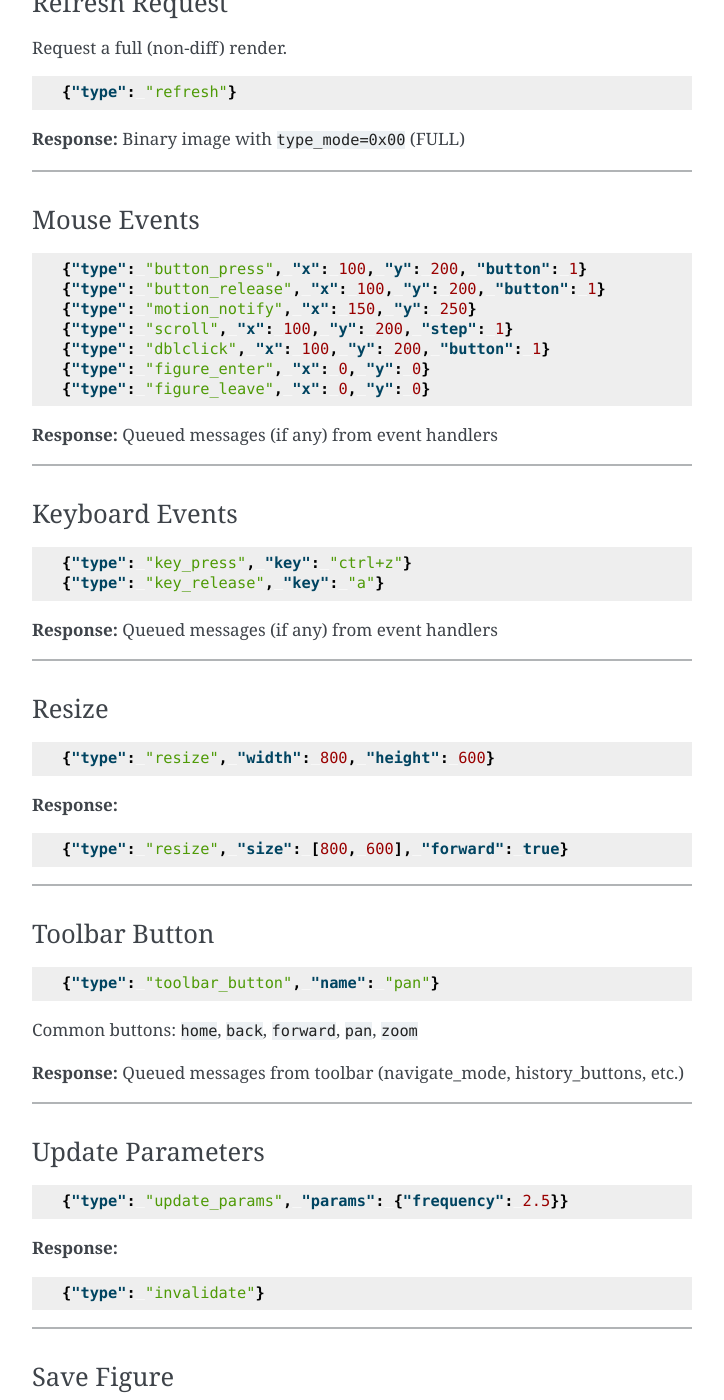
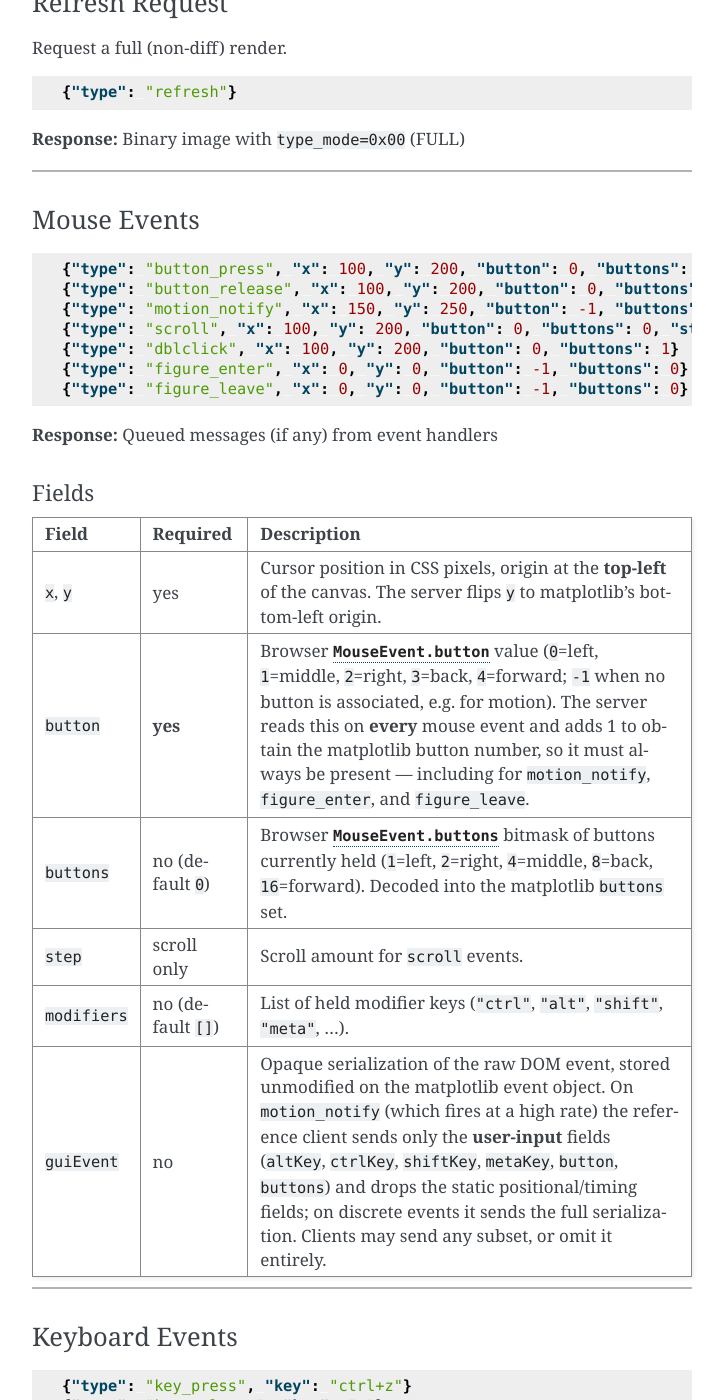
Before and after one commit to tacaswell/matplotlib-fastapi, a Sphinx documentation site: the page built from docs/source/websocket-protocol.md, in a window 1280 px wide and 1400 px high, scrolled down 4698 px. Shown: the whole window, without its empty margins (388-1112 px from the left). Built offline with Sphinx 7.4.7, drawn with Linux system fonts in a browser that asks for light colours.

Commit message:
DOC,PERF: document mouse-event fields and trim motion payload
- B6: document that 'button' is required on every mouse event, since the
  server reads event['button'] unconditionally (motion, enter, and leave
  included).  Add a field table covering x/y, button, buttons, step,
  modifiers, and guiEvent with their required/optional status, and update
  the examples to include the button/buttons fields the client sends.
- P4: on high-frequency motion_notify events, send only the user-input
  guiEvent fields (altKey, ctrlKey, shiftKey, metaKey, button, buttons)
  and drop the static positional/timing fields; discrete events
  (press/release/click/scroll/enter/leave) still carry the full
  serialization.  The server reads guiEvent via .get(), so a trimmed (or
  absent) payload is safe.

js-typecheck/js-build pass, js-lint clean (one pre-existing warning),
Python suite green.

done with claude-opus-4-8 (model)

````diff
--- a/docs/source/websocket-protocol.md
+++ b/docs/source/websocket-protocol.md
@@ -236,16 +236,27 @@
 ### Mouse Events
 
 ```json
-{"type": "button_press", "x": 100, "y": 200, "button": 1}
-{"type": "button_release", "x": 100, "y": 200, "button": 1}
-{"type": "motion_notify", "x": 150, "y": 250}
-{"type": "scroll", "x": 100, "y": 200, "step": 1}
-{"type": "dblclick", "x": 100, "y": 200, "button": 1}
-{"type": "figure_enter", "x": 0, "y": 0}
-{"type": "figure_leave", "x": 0, "y": 0}
+{"type": "button_press", "x": 100, "y": 200, "button": 0, "buttons": 1}
+{"type": "button_release", "x": 100, "y": 200, "button": 0, "buttons": 0}
+{"type": "motion_notify", "x": 150, "y": 250, "button": -1, "buttons": 0}
+{"type": "scroll", "x": 100, "y": 200, "button": 0, "buttons": 0, "step": 1}
+{"type": "dblclick", "x": 100, "y": 200, "button": 0, "buttons": 1}
+{"type": "figure_enter", "x": 0, "y": 0, "button": -1, "buttons": 0}
+{"type": "figure_leave", "x": 0, "y": 0, "button": -1, "buttons": 0}
 ```
 
 **Response:** Queued messages (if any) from event handlers
+
+#### Fields
+
+| Field | Required | Description |
+|-------|----------|-------------|
+| `x`, `y` | yes | Cursor position in CSS pixels, origin at the **top-left** of the canvas. The server flips `y` to matplotlib's bottom-left origin. |
+| `button` | **yes** | Browser [`MouseEvent.button`](https://developer.mozilla.org/en-US/docs/Web/API/MouseEvent/button) value (`0`=left, `1`=middle, `2`=right, `3`=back, `4`=forward; `-1` when no button is associated, e.g. for motion). The server reads this on **every** mouse event and adds 1 to obtain the matplotlib button number, so it must always be present — including for `motion_notify`, `figure_enter`, and `figure_leave`. |
+| `buttons` | no (default `0`) | Browser [`MouseEvent.buttons`](https://developer.mozilla.org/en-US/docs/Web/API/MouseEvent/buttons) bitmask of buttons currently held (`1`=left, `2`=right, `4`=middle, `8`=back, `16`=forward). Decoded into the matplotlib `buttons` set. |
+| `step` | scroll only | Scroll amount for `scroll` events. |
+| `modifiers` | no (default `[]`) | List of held modifier keys (`"ctrl"`, `"alt"`, `"shift"`, `"meta"`, …). |
+| `guiEvent` | no | Opaque serialization of the raw DOM event, stored unmodified on the matplotlib event object. On `motion_notify` (which fires at a high rate) the reference client sends only the **user-input** fields (`altKey`, `ctrlKey`, `shiftKey`, `metaKey`, `button`, `buttons`) and drops the static positional/timing fields; on discrete events it sends the full serialization. Clients may send any subset, or omit it entirely. |
 
 ---
 
````
Also changed, not shown: mpl_fastapi/static/js/src/figure.ts (+43 -3 lines).
